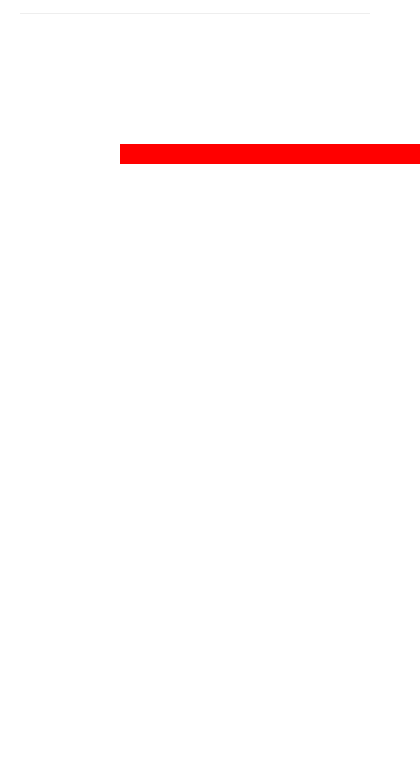
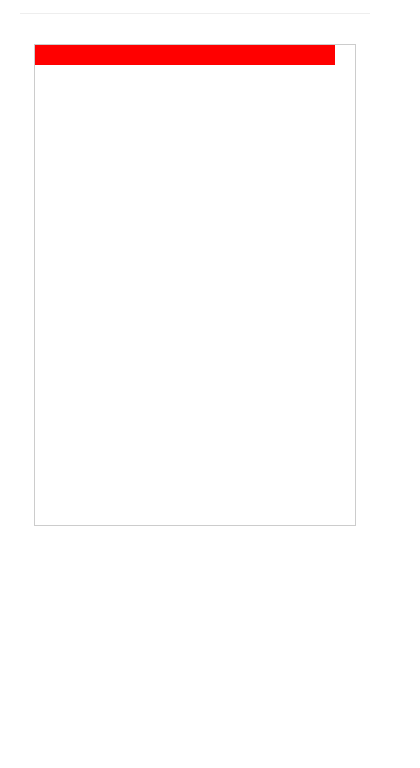
Before and after one commit to Guinto/BlackMonocle, a plain HTML site: page index.html in a window 390 px wide. Shown: the part 76-844 px from the top of the page, 420 px wide, since content can reach past the window. Drawn offline with Linux system fonts and the light colour scheme.

Commit message:
put stuff in an object and made canvas fit to mobile.

```diff
--- a/css/index.css
+++ b/css/index.css
@@ -1,3 +1,9 @@
 #header h1 {
 	margin: 20px;
 }
+
+canvas {
+	display: block;
+	margin: auto;
+	border: 1px solid #CCC;
+}
--- a/index.html
+++ b/index.html
@@ -18,7 +18,6 @@
 <script type="text/javascript">
 	//<![CDATA[
 	$(function() {
-		console.log("Yo");
 		var requestAnimationFrame =
 		    requestAnimationFrame ||
 		    webkitRequestAnimationFrame ||
@@ -26,23 +25,15 @@
 		    msRequestAnimationFrame ||
 		    oRequestAnimationFrame;
 
-		var c = document.getElementById('board');
-
-		ctx = c.getContext('2d');
-
-		var x = 100;
-
-		ctx.fillStyle = '#f00';
+		Canvas.setup('board');
 
 		function loop() {
-		    ctx.fillRect(x, 100, 20, 20);
-
-		    ++x;
+			Canvas.update();
+			Canvas.draw();
 		    requestAnimationFrame(loop);
 		}
 
 		requestAnimationFrame(loop);
-		console.log("Dawg");
 		});//]]>
 </script>
 </head>
@@ -51,7 +42,7 @@
 		<div id="header" class="page-header">
 			<h1>Black Monocle</h1>
 		</div>
-		<canvas id="board" width="400" height="400"></canvas>
+		<canvas id="board" width="320" height="480"></canvas>
 	</div>
 
 </body>
--- a/js/canvas.js
+++ b/js/canvas.js
@@ -1,6 +1,7 @@
 var Canvas = {
 	canvas: null,
-	ctx: null
+	ctx: null,
+	x: 0
 };
 
 Canvas.update = function() {
@@ -8,20 +9,20 @@ Canvas.update = function() {
 };
 
 Canvas.draw = function() {
-	Canvas.ctx.fillRect(x, 100, 20 , 20);
+	Canvas.ctx.fillRect(0, 0, Canvas.x, 20);
 };
 
-Canvas.setup = function(selector) {
-	Canvas.canvas = document.getElementById(selector);
+Canvas.setup = function(idSelector) {
+	Canvas.canvas = document.getElementById(idSelector);
 	Canvas.ctx = Canvas.canvas.getContext("2d");
-	Canvas.x = 100;
+	Canvas.x = 0;
 
 	Canvas.ctx.fillStyle = "#f00";
 };
 
-Canvas.clear = function(selector) {
+Canvas.clear = function(idSelector) {
 	if (Canvas.canvas == null) {
-		Canvas.canvas = document.getElementById(selector);
+		Canvas.canvas = document.getElementById(idSelector);
 	}
 	if (Canvas.ctx == null) {
 		Canvas.ctx = Canvas.canvas.getContext("2d");
```
